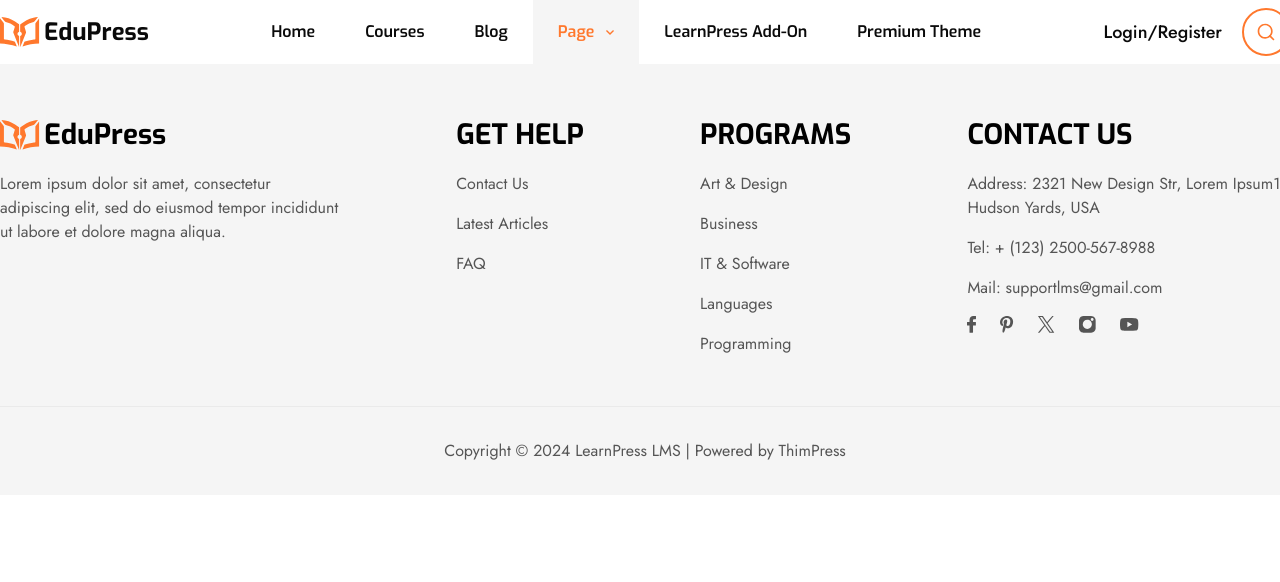
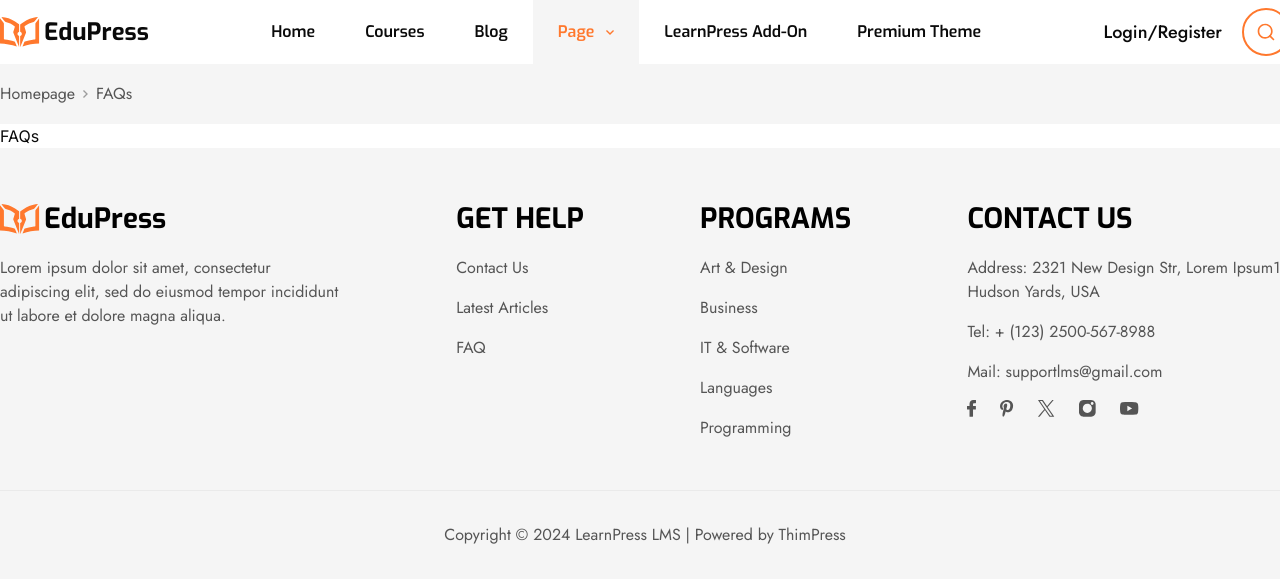
Before and after one commit to Isroil2006/EduPress, a React (Vite) app: page /page/faqs in a window 1280 px wide. Shown: the top 582 px of the page. Built offline with nearby package versions, Linux system fonts and the light colour scheme.

Commit message:
contact and FAQs ready to write code

```diff
--- a/src/app.tsx
+++ b/src/app.tsx
@@ -5,6 +5,7 @@ import Home from "./pages/home/home";
 import Course from "./pages/course/course";
 import Blog from "./pages/blog/blog";
 import Contact from "./pages/page/contact";
+import FAQS from "./pages/page/faqs";
 import "./index.css";
 
 export default function App() {
@@ -18,6 +19,7 @@ export default function App() {
                 <Route path="/blog" element={Blog()} />
                 <Route path="/page">
                     <Route path="contact" element={<Contact />} />
+                    <Route path="faqs" element={<FAQS />} />
                 </Route>
             </Routes>
             <Footer />
--- a/src/pages/page/contact.tsx
+++ b/src/pages/page/contact.tsx
@@ -1,5 +1,5 @@
 import Direct from "./contact/direct";
-import Navigation from "./contact/navigation";
+import Navigation from "./navigation";
 
 export default function Contact() {
     return (
--- a/src/pages/page/faqs.tsx
+++ b/src/pages/page/faqs.tsx
@@ -0,0 +1,11 @@
+import FAQs from "./faqs/FAQs";
+import Navigation from "./navigation";
+
+export default function FAQS() {
+    return (
+        <div className="">
+            <Navigation />
+            <FAQs />
+        </div>
+    );
+}
--- /dev/null
+++ b/src/pages/page/faqs/FAQs.tsx
@@ -0,0 +1,7 @@
+export default function FAQs() {
+    return (
+        <div>
+            <h1>FAQs</h1>
+        </div>
+    );
+}
```
Also changed, not shown: src/pages/page/navigation.tsx (renamed from src/pages/page/contact/navigation.tsx).
